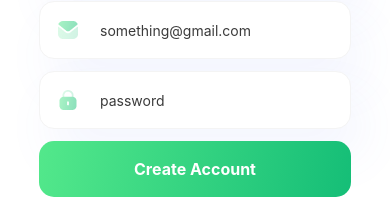
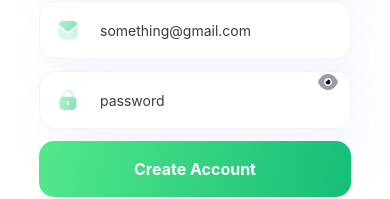
Before and after one commit to sonangrai/foodninja-ui, a React Native app: screen /SignUp in a window 390 px wide. Shown: the part 517-716 px from the top of the page. Built offline with nearby package versions, Linux system fonts and the light colour scheme.

Commit message:
password toggle

```diff
--- a/components/screens/SignUp/Form.tsx
+++ b/components/screens/SignUp/Form.tsx
@@ -1,8 +1,10 @@
 import styled from "styled-components/native";
 import FoodButton from "../../../common/UI/FoodButton";
 import { Image, Platform, useColorScheme } from "react-native";
+import { useState } from "react";
 
 function Form() {
+  const [hidden, setHidden] = useState<boolean>(true);
   const colorScheme = useColorScheme();
 
   return (
@@ -21,10 +23,25 @@ function Form() {
         <Input $dark={colorScheme != "light"} placeholder="something@gmail.com" placeholderTextColor={"#3b3b3b"} />
       </TextInputItem>
 
-      {/* User Name  */}
+      {/* Password  */}
       <TextInputItem $dark={colorScheme != "light"}>
         <Image source={require("../../../assets/icons/Lock.png")} />
-        <Input $dark={colorScheme != "light"} placeholder="password" secureTextEntry placeholderTextColor={"#3b3b3b"} />
+        <Input
+          $dark={colorScheme != "light"}
+          placeholder="password"
+          secureTextEntry={hidden}
+          placeholderTextColor={"#3b3b3b"}
+        />
+        <EyeClick onPress={() => setHidden((hidden) => !hidden)}>
+          <Eye
+            $show={!hidden}
+            source={
+              colorScheme != "light"
+                ? require("../../../assets/icons/Show-dark.png")
+                : require("../../../assets/icons/Show.png")
+            }
+          />
+        </EyeClick>
       </TextInputItem>
 
       <FoodButton title="Create Account" onPress={() => {}} />
@@ -69,6 +86,7 @@ const TextInputItem = styled.View<{ $dark: boolean }>`
   margin-bottom: 12px;
   display: flex;
   flex-direction: row;
+  align-items: center;
   gap: 20px;
   position: relative;
 `;
@@ -77,3 +95,13 @@ const Input = styled.TextInput<{ $dark: boolean }>`
   color: ${({ $dark }) => ($dark ? "#f4f4f4" : "#000")};
   width: 100%;
 `;
+
+const Eye = styled.Image<{ $show: boolean }>`
+  overflow: hidden;
+`;
+
+const EyeClick = styled.TouchableOpacity`
+  position: absolute;
+  bottom: 60%;
+  right: 10px;
+`;
```
Also changed, not shown: assets/icons/Show-dark.png (added), assets/icons/Show.png (added).
